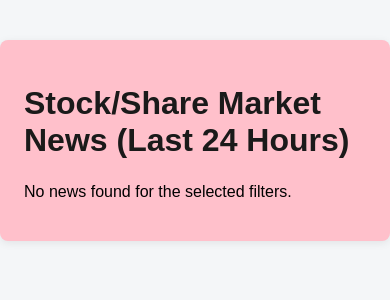
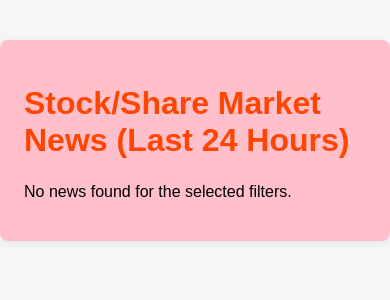
Before and after one commit to nagesh7588/Stock-News, a Flask app: page / in a window 390 px wide. Shown: the top 300 px of the page. Run offline with Flask 3, Linux system fonts and the light colour scheme; data that the repository does not hold is empty.

```diff
--- a/static/styles.css
+++ b/static/styles.css
@@ -13,7 +13,7 @@ body {
     box-shadow: 0 2px 8px rgba(0,0,0,0.08);
 }
 h1 {
-    color: #1a1a1a;  /* Dark gray - WCAG AAA compliant (13.8:1 contrast) */
+    color: orangered;  /* Dark gray - WCAG AAA compliant (13.8:1 contrast) */
     margin-bottom: 24px;
 }
 .news-list {
@@ -28,7 +28,7 @@ h1 {
     border-bottom: none;
 }
 .news-item h2 {
-    font-size: 1.2em;
+    font-size: 1.9em;
     margin: 0 0 8px 0;
 }
 .news-item .meta {
```
